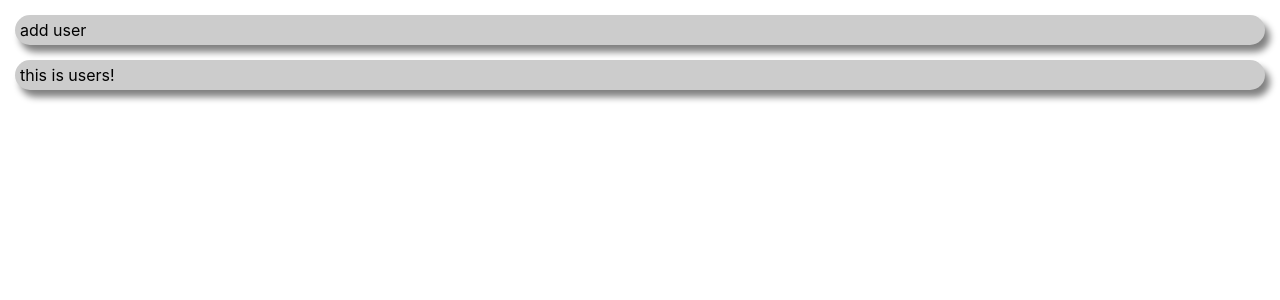
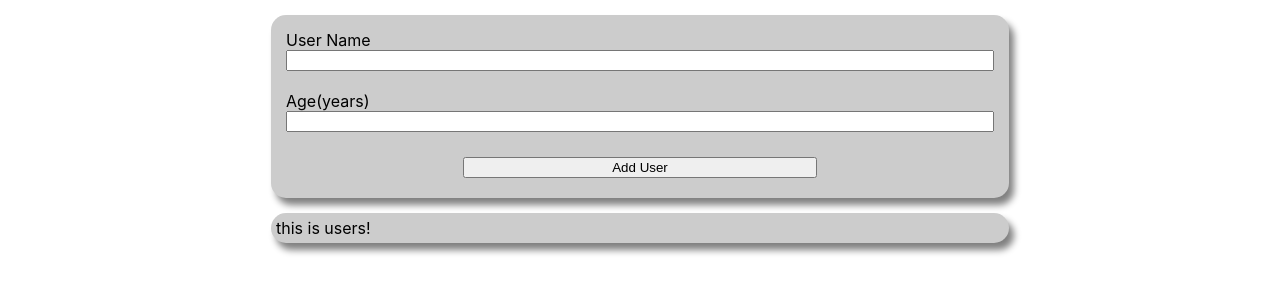
Before and after one commit to sobial/practice-project, a React (Create React App) app: page / in a window 1280 px wide. Shown: the top 300 px of the page. Built offline with nearby package versions, Linux system fonts and the light colour scheme.

Commit message:
add user elements

```diff
--- a/src/App.js
+++ b/src/App.js
@@ -4,7 +4,7 @@ import styles from "./App.module.css";
 
 function App() {
   return (
-    <div>
+    <div className={styles.app}>
       <AddUser></AddUser>
       <Users></Users>
     </div>
--- a/src/App.module.css
+++ b/src/App.module.css
@@ -1,5 +1,5 @@
-.App {
-  text-align: center;
+.app {
+  width: 60%;
 }
 
 .App-logo {
--- a/src/components/addUser/AddUser.js
+++ b/src/components/addUser/AddUser.js
@@ -4,7 +4,19 @@ import Card from "../UI/Card";
 const AddUser = () => {
   return (
     <Card>
-      <div>add user</div>
+      <form className={styles.form}>
+        <div className={styles.name}>
+          <label>User Name</label>
+          <input type="text" />
+        </div>
+        <div className={styles.age}>
+          <label>Age(years)</label>
+          <input type="number" step="1" />
+        </div>
+        <div className={styles.submit}>
+          <button type="submit">Add User</button>
+        </div>
+      </form>
     </Card>
   );
 };
--- a/src/components/addUser/AddUser.module.css
+++ b/src/components/addUser/AddUser.module.css
@@ -0,0 +1,31 @@
+.form {
+  display: flex;
+  flex-direction: column;
+  justify-content: space-around;
+}
+.name {
+  display: flex;
+  flex-direction: column;
+  padding: 5px;
+  margin: 5px;
+}
+.age {
+  display: flex;
+  flex-direction: column;
+  padding: 5px;
+  margin: 5px;
+}
+.submit {
+  display: flex;
+  justify-content: center;
+  padding: 5px;
+  margin: 10px 5px 10px 5px;
+}
+button {
+  width: 50%;
+}
+@media (max-width: 768px) {
+  button {
+    width: 100%;
+  }
+}
--- a/src/index.css
+++ b/src/index.css
@@ -1,13 +1,17 @@
 body {
   margin: 0;
-  font-family: -apple-system, BlinkMacSystemFont, 'Segoe UI', 'Roboto', 'Oxygen',
-    'Ubuntu', 'Cantarell', 'Fira Sans', 'Droid Sans', 'Helvetica Neue',
+  font-family: -apple-system, BlinkMacSystemFont, "Segoe UI", "Roboto", "Oxygen",
+    "Ubuntu", "Cantarell", "Fira Sans", "Droid Sans", "Helvetica Neue",
     sans-serif;
   -webkit-font-smoothing: antialiased;
   -moz-osx-font-smoothing: grayscale;
 }
 
 code {
-  font-family: source-code-pro, Menlo, Monaco, Consolas, 'Courier New',
+  font-family: source-code-pro, Menlo, Monaco, Consolas, "Courier New",
     monospace;
 }
+.main {
+  display: flex;
+  justify-content: center;
+}
--- a/src/index.js
+++ b/src/index.js
@@ -5,7 +5,9 @@ import App from "./App";
 
 ReactDOM.render(
   <React.StrictMode>
-    <App />
+    <div className="main">
+      <App />
+    </div>
   </React.StrictMode>,
   document.getElementById("root")
 );
```
